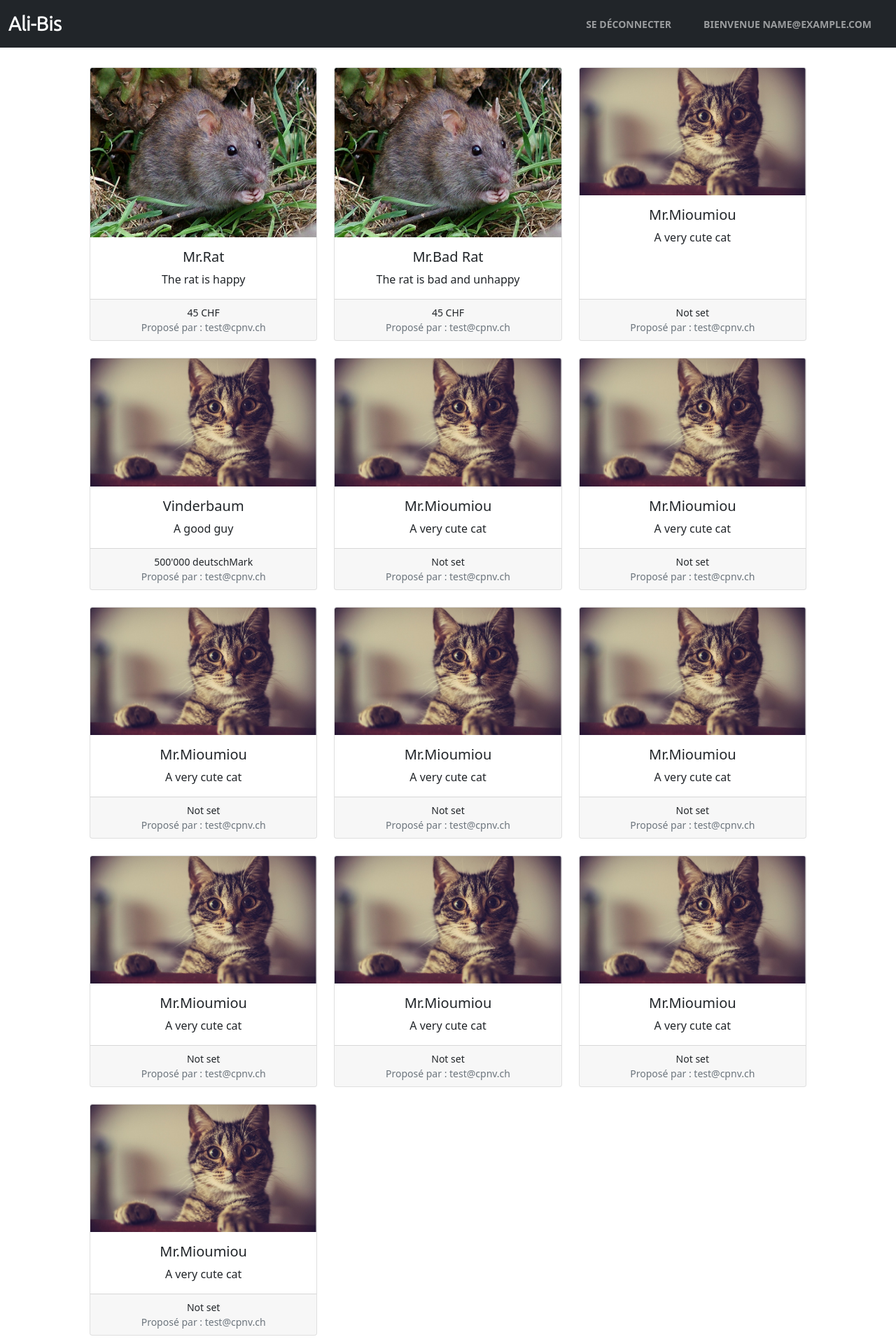
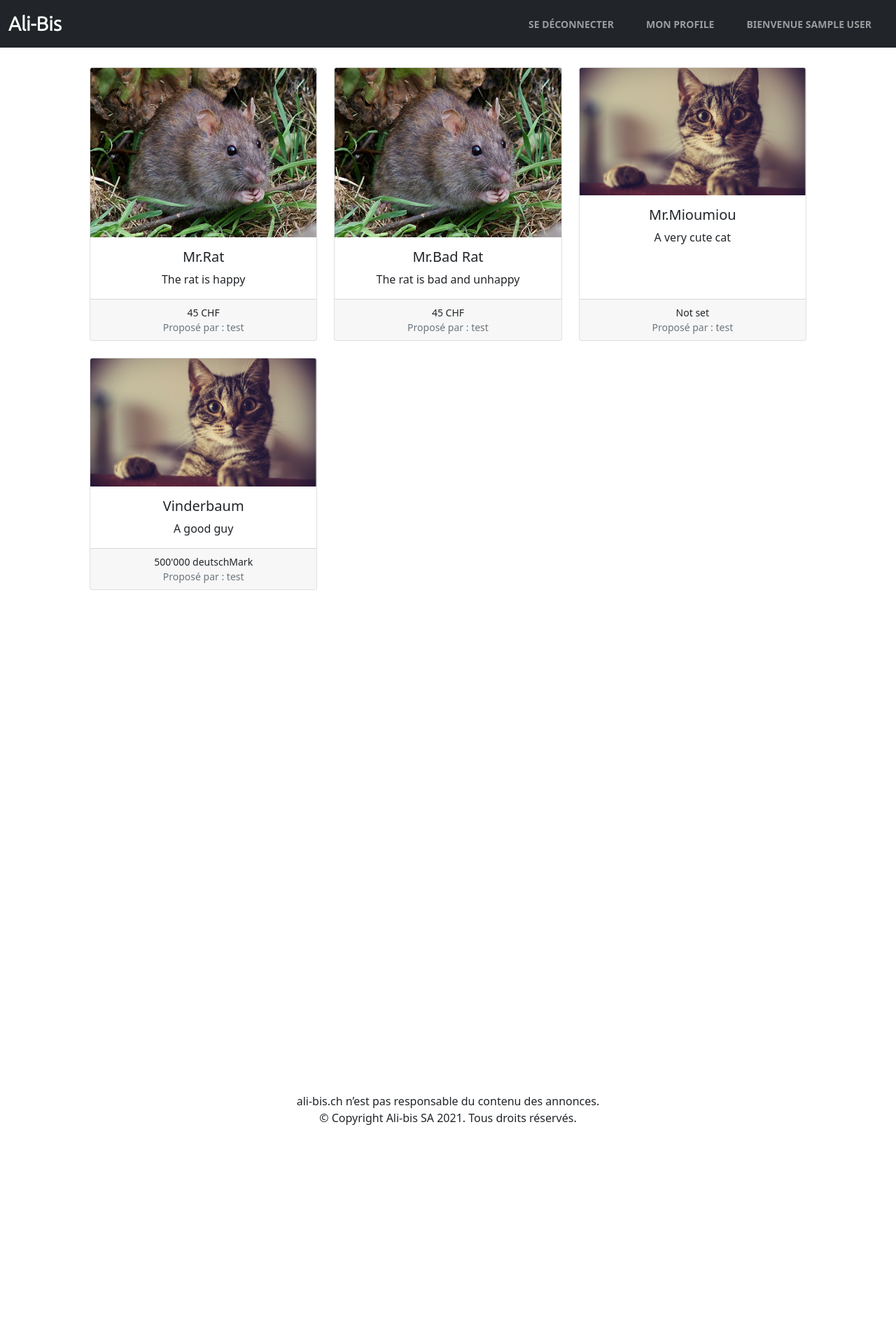
Before and after one commit to Soreenn/Web_Project_CPNV, a PHP site: page / in a window 1280 px wide. Shown: the top 1920 px of the page at 70% size. After the commit the page ends 1607 px from the top, so only its background shows below. Run offline with PHP 8.4, Linux system fonts and the light colour scheme; the visitor is signed in with stand-in values (Sample User, id 1).

Commit message:
Name added + Register fix + Profile button added

```diff
--- a/Web_Files/model/data/annonce.json
+++ b/Web_Files/model/data/annonce.json
@@ -4,90 +4,27 @@
     "desc": "The rat is happy",
     "price": "45 CHF",
     "img": "/view/content/images/catalogue_test.jpg",
-    "owner": "test@cpnv.ch"
+    "owner": "test"
   },
   {
     "title": "Mr.Bad Rat",
     "desc": "The rat is bad and unhappy",
     "price": "45 CHF",
     "img": "/view/content/images/catalogue_test.jpg",
-    "owner": "test@cpnv.ch"
+    "owner": "test"
   },
   {
     "title": "Mr.Mioumiou",
     "desc": "A very cute cat",
     "price": "Not set",
     "img": "/view/content/images/chat_annonce.jpg",
-    "owner": "test@cpnv.ch"
+    "owner": "test"
   },
   {
     "title": "Vinderbaum",
     "desc": "A good guy",
     "price": "500'000 deutschMark",
     "img": "/view/content/images/chat_annonce.jpg",
-    "owner": "test@cpnv.ch"
-  },
-  {
-    "title": "Mr.Mioumiou",
-    "desc": "A very cute cat",
-    "price": "Not set",
-    "img": "/view/content/images/chat_annonce.jpg",
-    "owner": "test@cpnv.ch"
-  },
-  {
-    "title": "Mr.Mioumiou",
-    "desc": "A very cute cat",
-    "price": "Not set",
-    "img": "/view/content/images/chat_annonce.jpg",
-    "owner": "test@cpnv.ch"
-  },
-  {
-    "title": "Mr.Mioumiou",
-    "desc": "A very cute cat",
-    "price": "Not set",
-    "img": "/view/content/images/chat_annonce.jpg",
-    "owner": "test@cpnv.ch"
-  },
-  {
-    "title": "Mr.Mioumiou",
-    "desc": "A very cute cat",
-    "price": "Not set",
-    "img": "/view/content/images/chat_annonce.jpg",
-    "owner": "test@cpnv.ch"
-  },
-  {
-    "title": "Mr.Mioumiou",
-    "desc": "A very cute cat",
-    "price": "Not set",
-    "img": "/view/content/images/chat_annonce.jpg",
-    "owner": "test@cpnv.ch"
-  },
-  {
-    "title": "Mr.Mioumiou",
-    "desc": "A very cute cat",
-    "price": "Not set",
-    "img": "/view/content/images/chat_annonce.jpg",
-    "owner": "test@cpnv.ch"
-  },
-  {
-    "title": "Mr.Mioumiou",
-    "desc": "A very cute cat",
-    "price": "Not set",
-    "img": "/view/content/images/chat_annonce.jpg",
-    "owner": "test@cpnv.ch"
-  },
-  {
-    "title": "Mr.Mioumiou",
-    "desc": "A very cute cat",
-    "price": "Not set",
-    "img": "/view/content/images/chat_annonce.jpg",
-    "owner": "test@cpnv.ch"
-  },
-  {
-    "title": "Mr.Mioumiou",
-    "desc": "A very cute cat",
-    "price": "Not set",
-    "img": "/view/content/images/chat_annonce.jpg",
-    "owner": "test@cpnv.ch"
+    "owner": "test"
   }
 ]
--- a/Web_Files/model/data/dataTest.json
+++ b/Web_Files/model/data/dataTest.json
@@ -10,5 +10,9 @@
     {
         "email": "pilo@complot.com",
         "password": "com"
+    },
+    {
+        "email": "test2@cpnv.ch",
+        "password": "test2"
     }
 ]
--- a/Web_Files/model/data_decode.php
+++ b/Web_Files/model/data_decode.php
@@ -13,8 +13,16 @@ function loginUser($userData)
     foreach ($data as $row) {
         if ($row['email'] == $userData['email']) {
             if ($row['password'] == $userData['password']) {
+
+                if(substr_count($userData['email'], ".") > 1){
+                    $name = strtok($userData['email'], '.');
+                } elseif(substr_count($userData['email'], ".") < 2){
+                    $name = strtok($userData['email'], '@');
+                }
+
                 if (session_start()) {
                     $_SESSION['email'] = $userData['email'];
+                    $_SESSION['name'] = $name;
                 }
                 header("Location: /home");
                 require "view/home.php";
--- a/Web_Files/view/gabarit.php
+++ b/Web_Files/view/gabarit.php
@@ -38,9 +38,11 @@
                     </li>
                     <li class="nav-item">
                         <?php if (isset($_SESSION['email'])) : ?>
-                            <a class="nav-link" href="/logout">Se déconnecter</a>
-                        <li class="nav-item">
-                          <span class="nav-link"><?= "Bienvenue " . ($_SESSION['email']) ?></span>
+                        <a class="nav-link" href="/logout">Se déconnecter</a>
+                    <li class="nav-item">
+                        <a class="nav-link" href="/">Mon profile</a>
+                    <li class="nav-item">
+                        <span class="nav-link"><?= "Bienvenue " . ($_SESSION['name']) ?></span>
                         <?php else : ?>
                             <a class="nav-link" href="/login">Se connecter</a>
                         <?php endif; ?>
```
Also changed, not shown: Web_Files/controller/navigation.php (deleted, +0 -13 lines), Web_Files/model/data_encode.php (+28 -23 lines).
